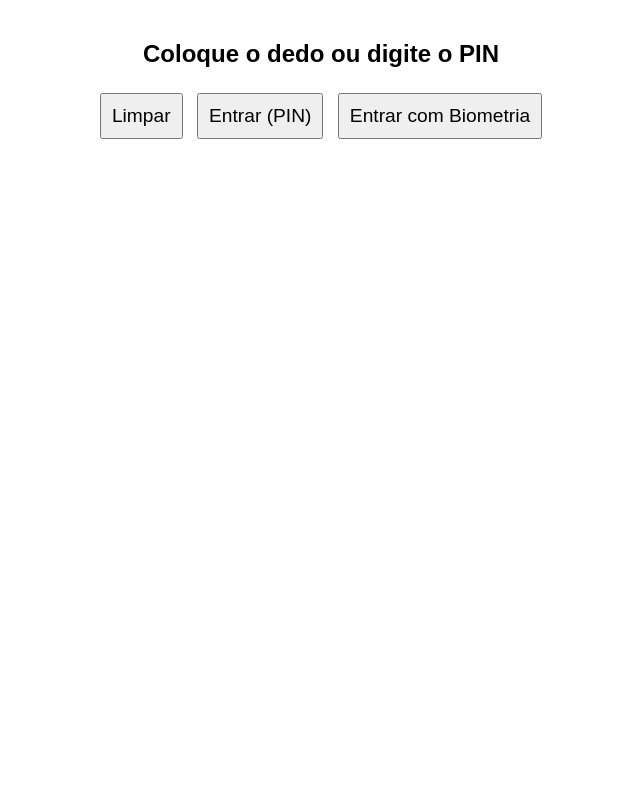
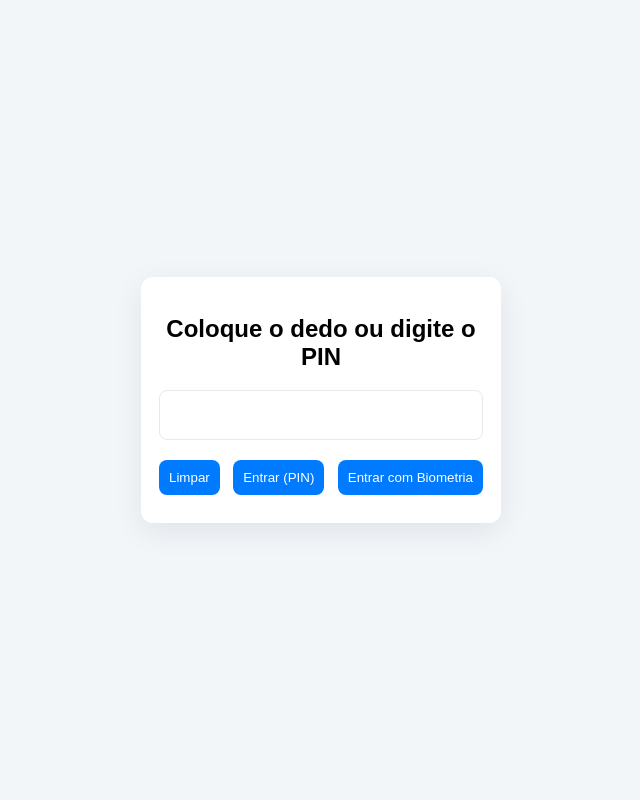
Before and after one commit to lucasbr1000/Biometrialimentacao, a Flask app: page / in a window 1280 px wide. Shown: the whole page, without its empty margins (319-959 px from the left). Run offline with Flask 3, Linux system fonts and the light colour scheme.

Commit message:
style.css

```diff
--- a/static/style.css
+++ b/static/style.css
@@ -1,12 +1,11 @@
-body {
-  font-family: sans-serif;
-  text-align: center;
-  margin: 0;
-  padding: 20px;
-  overflow: hidden;
-}
-input, button {
-  font-size: 1.2em;
-  padding: 10px;
-  margin: 5px;
-}
+*{box-sizing:border-box}
+html,body{height:100%;margin:0;font-family:Arial,Helvetica,sans-serif;background:#f2f6f9}
+.wrapper{height:100%;display:flex;align-items:center;justify-content:center}
+.card{width:360px;background:#fff;padding:18px;border-radius:12px;box-shadow:0 8px 30px rgba(2,12,36,0.08);text-align:center}
+.display{height:50px;border:1px solid #e6e9ee;border-radius:8px;margin:10px 0;display:flex;align-items:center;justify-content:center;font-size:24px;letter-spacing:6px}
+.keyboard{display:grid;grid-template-columns:repeat(3,1fr);gap:8px;margin:10px 0}
+.kbtn{padding:14px;border-radius:8px;border:1px solid #d7dce6;background:#f7f9fc;font-size:18px;cursor:pointer}
+.actions{display:flex;gap:8px;justify-content:space-between;margin-top:10px}
+button{padding:10px;border-radius:8px;border:none;background:#007bff;color:#fff;cursor:pointer}
+button:disabled{opacity:0.6;cursor:not-allowed}
+.msg{color:#c00;margin-top:10px}
```
